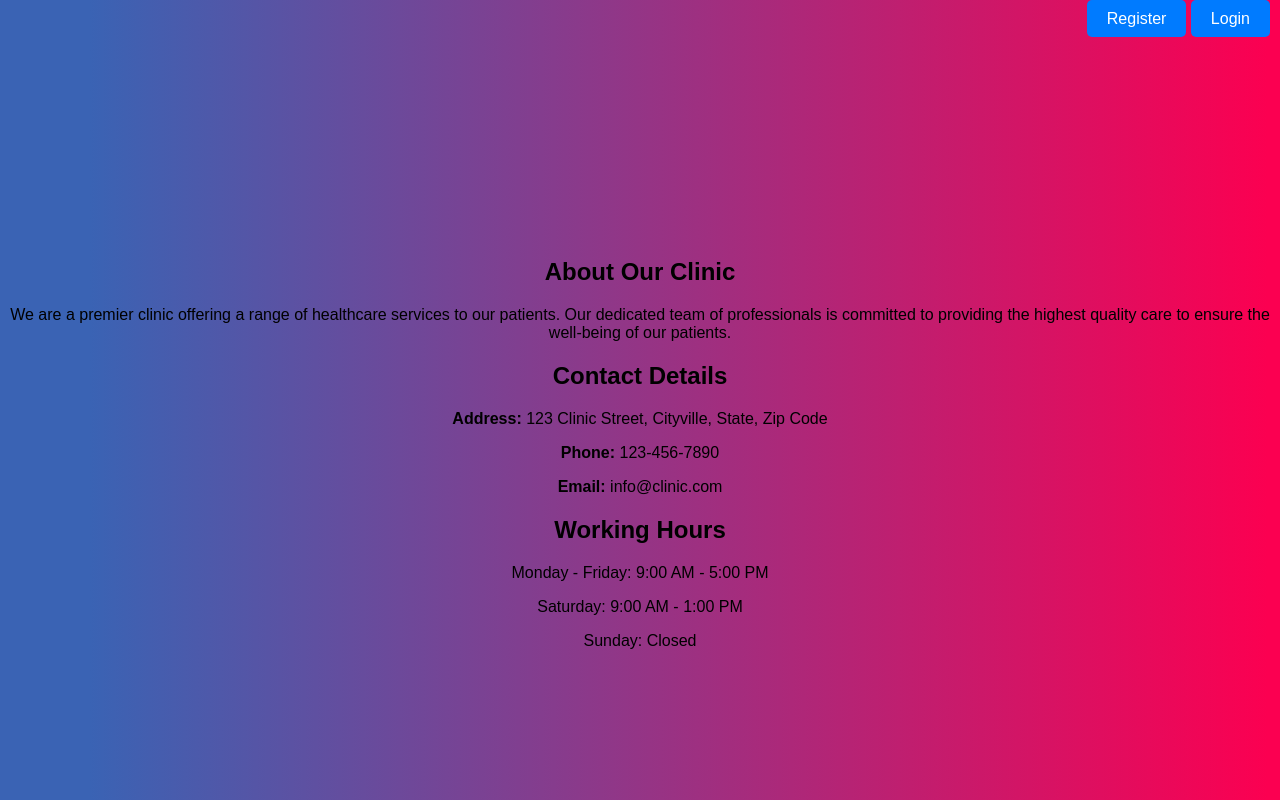
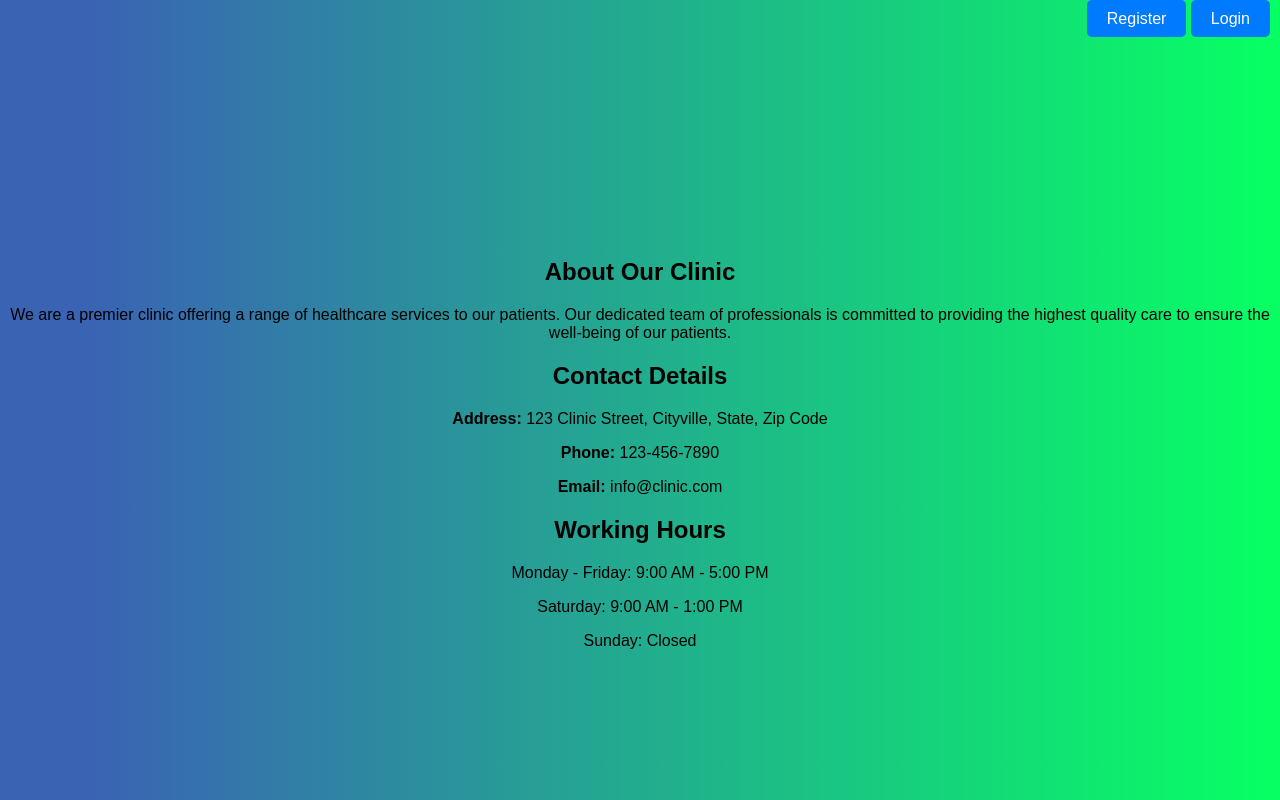
Before and after one commit to lavuchandu169/Appointment-scheduling-system-for-a-clinic, a Flask app: page / in a window 1280 px wide. Run offline with Flask 3, Linux system fonts and the light colour scheme.

Commit message:
Update styles.css

```diff
--- a/static/css/styles.css
+++ b/static/css/styles.css
@@ -8,7 +8,7 @@ body {
     justify-content: center; /* Horizontally center all child elements */
     height: 100vh; /* Full viewport height */
     text-align: center; /* Center text alignment for all child elements */
-    background: linear-gradient(90deg, rgba(58,99,180,1) 7%, rgba(251,0,81,1) 99%); /* Background with linear gradient */
+    background: linear-gradient(90deg, rgba(58,99,180,1) 7%, rgba(7,255,100) 99%); /* Background with linear gradient */
 }
 
 /* Navigation Section */
```
